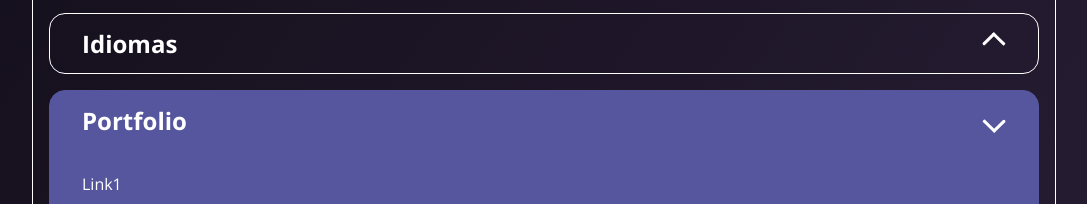
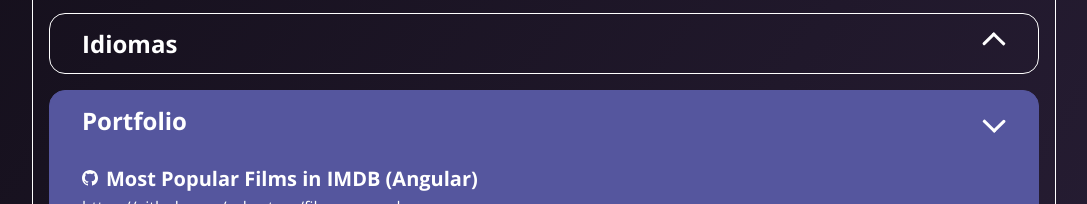
Before and after one commit to robertera/Portfolio, a plain HTML site: page index.html in a window 1280 px wide. Both pictures are taken after a click on the button "Portfolio". Shown: the part 596-800 px from the top of the page, without its empty margins (96-1183 px from the left). Drawn offline with nearby package versions, Linux system fonts and the light colour scheme.

Commit message:
resolve bugs

```diff
--- a/assets/css/portfolio.css
+++ b/assets/css/portfolio.css
@@ -25,7 +25,7 @@
     margin-bottom: .5rem;
 }
 
-.portfolio li .title.github::before{
+.portfolio li h3.github::before{
     content: "";
     display: inline-block;
     width: 1rem;
--- a/assets/js/main.js
+++ b/assets/js/main.js
@@ -40,8 +40,7 @@ function updateHardSkills(profileData){
     const portfolio = document.getElementById('portfolio')
     portfolio.innerHTML = profileData.portfolio.map(project => {
         return `<li>
-        <h3 ${project.github ? 'class="github"': ''}>${project.name}</h3>
-        ${project.github ? `<img src="${assets/img/icons/github.svg}" alt="GitHub Logo" class="github-logo">` : ''}
+        <h3 ${project.github ? 'class="github"' : ''}>${project.name}</h3>
         <a href="${project.url}" target="_blank">${project.url}</a>
     </li>`
     }).join('')
--- a/data/profile.json
+++ b/data/profile.json
@@ -46,7 +46,7 @@
       {
         "name": "Most Popular Films in IMDB (Angular)",
         "url": "https://github.com/robertera/film-carousel",
-        "github":true
+        "github": true
       },
       {
         "name": "Pokedex em JavaScript com a POKE-API",
--- a/index.html
+++ b/index.html
@@ -90,8 +90,6 @@
             <div class="content">
                 <ul class="portfolio" id="portfolio">
                     <li>
-                        <h3 class="github"></h3>
-                        <a href="https://www.google.com.br" target="_blank"> Link1</a>
                     </li>
                 </ul>
 
```
